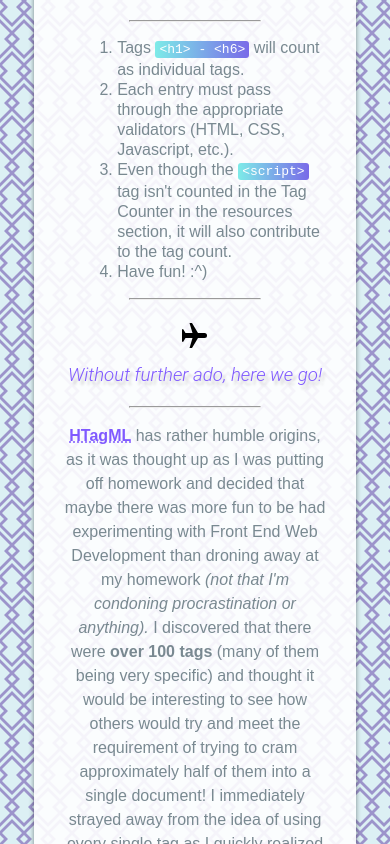
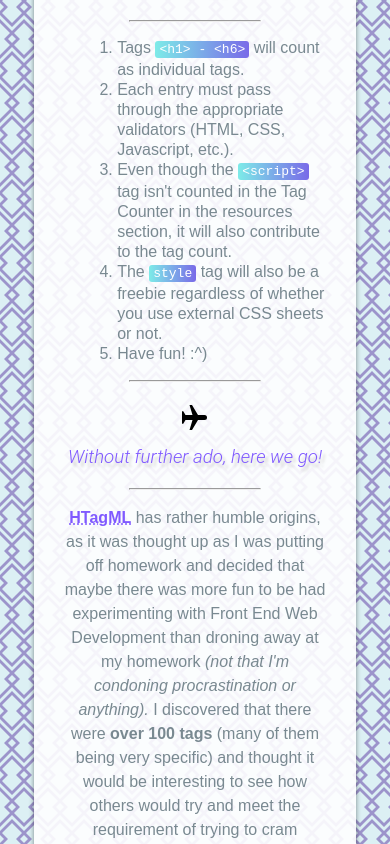
Before and after one commit to Zensynthium/HTagML, a plain HTML site: page dist/index.html in a window 390 px wide. Shown: the part 902-1746 px from the top of the page. Drawn offline with Linux system fonts and the light colour scheme; a web font is replaced by a local one.

Commit message:
Add files via upload
Rule on style tag was added in, @media increased to 800px from 700px to give a better UX to a broader range of mobile devices.

```diff
--- a/dist/index.html
+++ b/dist/index.html
@@ -185,7 +185,7 @@
     padding: 5px;
   }
 
-  @media only screen and (max-width: 700px) {
+  @media only screen and (max-width: 800px) {
 
     html {
       margin-left: 0;
@@ -253,6 +253,7 @@
     <li>Tags <code>&lt;h1&gt; - &lt;h6&gt;</code> will count as individual tags.</li>
     <li>Each entry must pass through the appropriate validators (HTML, CSS, Javascript, etc.).</li>
     <li>Even though the <code>&lt;script&gt;</code> tag isn't counted in the Tag Counter in the resources section, it will also contribute to the tag count.</li>
+    <li>The <code>style</code> tag will also be a freebie regardless of whether you use external CSS sheets or not.</li>
     <li>Have fun! :^)</li>
   </ol>
   <hr>
```
